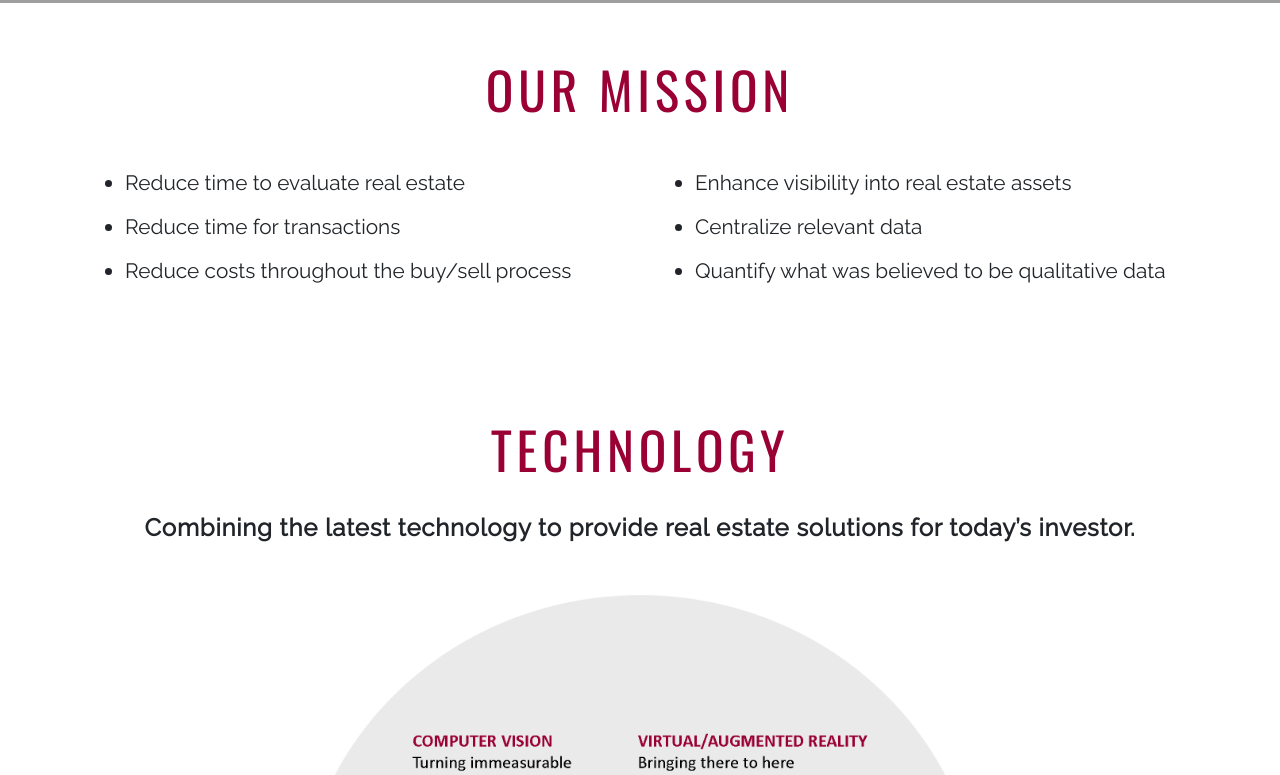
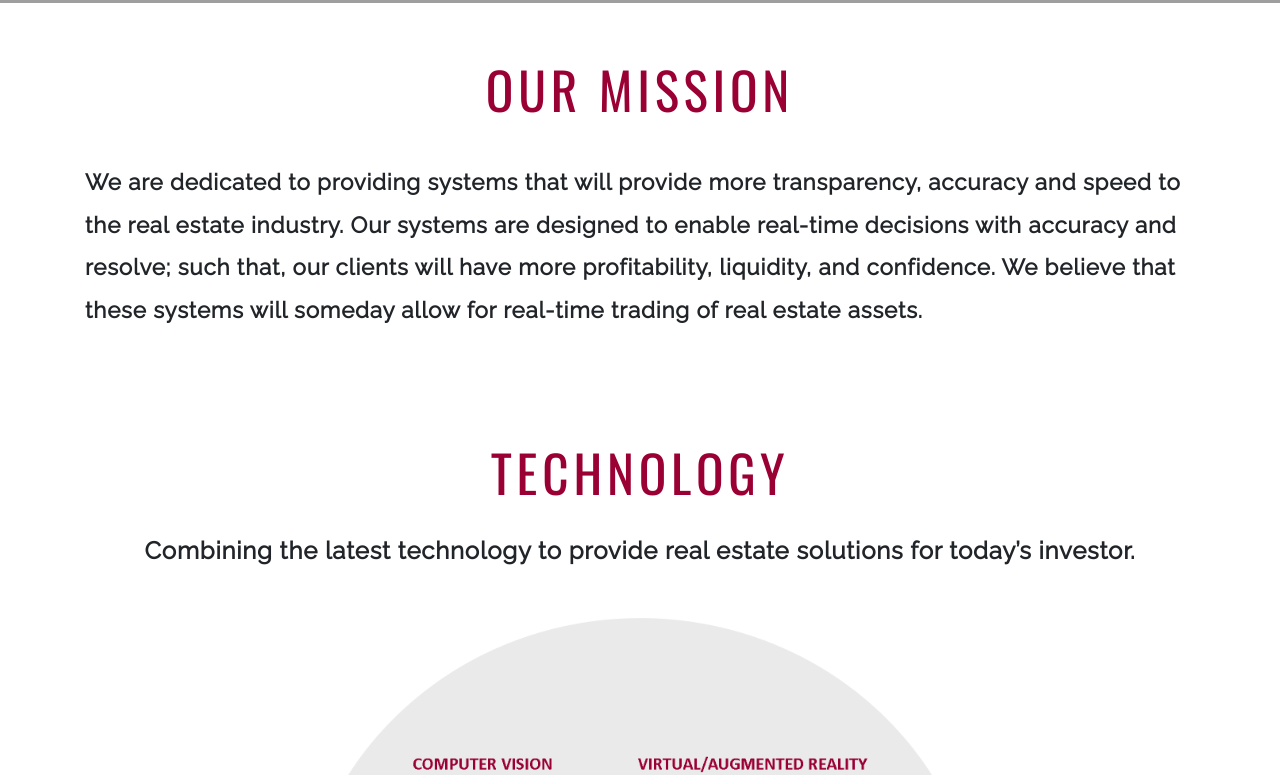
Before and after one commit to nljacob/real_tech, a plain HTML site: page index.html in a window 1280 px wide. Shown: the part 797-1572 px from the top of the page. Drawn offline with nearby package versions, Linux system fonts and the light colour scheme; grey boxes are pictures that could not be loaded.

Commit message:
added in text changes

```diff
--- a/index.html
+++ b/index.html
@@ -15,7 +15,7 @@
 
 <body>
   <!-- NAVBAR////////////////////////////////////////////////////////////// -->
-  <div id="main">
+  <div class="main">
     <nav class="navbar fixed-top navbar-expand-lg navbar-light" style="background-color: rgb(234, 234, 234);">
 
       <a class="navbar-brand" href="#">
@@ -99,7 +99,17 @@
         </div>
       </div>
 
-      <div class="row about-section-list">
+      <div class="row">
+        <div class="col-md-12 mission-statement">
+          We are dedicated to providing systems that will provide more transparency, accuracy and speed to the real
+          estate industry. Our systems are designed to enable real-time decisions with accuracy and resolve; such that,
+          our clients will have more profitability, liquidity, and confidence.
+          We believe that these systems will someday allow for real-time trading of real estate assets.
+        </div>
+      </div>
+
+
+      <!-- <div class="row about-section-list">
         <div class="col-md-6">
           <ul>
             <li>Reduce time to evaluate real estate</li>
@@ -114,7 +124,7 @@
             <li>Quantify what was believed to be qualitative data</li>
           </ul>
         </div>
-      </div>
+      </div> -->
     </div>
 
 
@@ -157,7 +167,7 @@
       <div class="row">
         <div class="col-md">
           <h1 id="clients-section">OUR CLIENTS</h1>
-          <h4>Our systems provide value to any professional connected to real estate assets. <br> We align our systems
+          <h4>Our systems provide value to any professional working with real estate assets. <br> We align our systems
             with the needs of today's real estate professionals to improve the quality and speed of their business.</h4>
           <h4>
           </h4>
--- a/style.css
+++ b/style.css
@@ -15,7 +15,7 @@ input {
     height: 150px; */
   }
 
-  #main{
+.main{
     min-height: 100%;
     position:relative;
   }
@@ -67,7 +67,7 @@ nav{
     color: white;
     text-align: center;
     padding: 3% 22% 0 22%;
-    font-size: 120%;
+    font-size: 170%;
     line-height: 200%;
 }
 
@@ -83,10 +83,18 @@ nav{
     color: rgb(154,0,51)
 }
 
-.about-section .about-section-list{
+.about-section .mission-statement{
+    font-size: 140%;
+    line-height: 190%;
+    font-weight: bold;
+    letter-spacing: .05rem;
+}
+
+
+/* .about-section .about-section-list{
     font-size: 130%;
     line-height: 210%;
-}
+} */
 
 /* TECHNOLOGY SECTION////////////////////////////////////////////////// */
 .technology-section h1{
```
Also changed, not shown: investors.html (+2 -1 lines).
